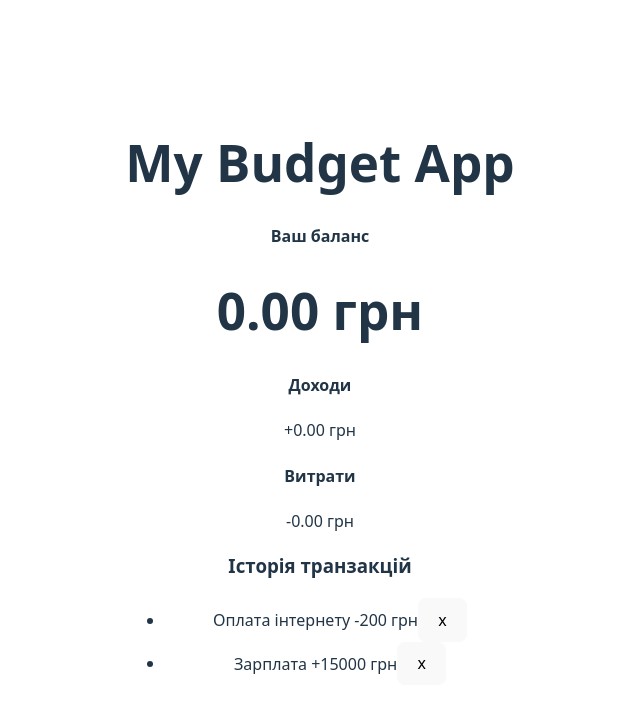
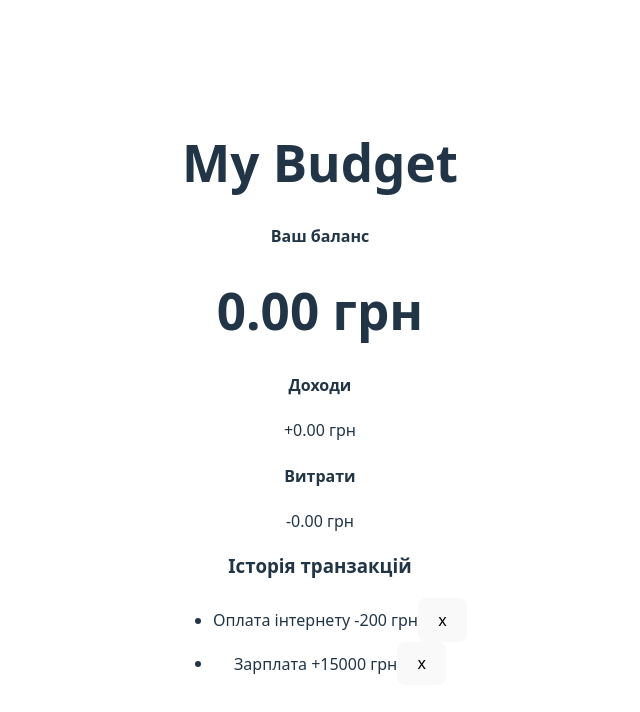
Before and after one commit to AnastasiiaYarmoliuk/expense-tracker, a React (Vite) app: page / in a window 1280 px wide. Shown: the top 712 px of the page, without its empty margins (320-960 px from the left). Built offline with nearby package versions, Linux system fonts and the light colour scheme.

Commit message:
refactor: change title in develop

```diff
--- a/src/App.jsx
+++ b/src/App.jsx
@@ -9,7 +9,7 @@ function App() {
 
   return (
     <div className="container">
-      <Header title="My Budget App"/>
+      <Header title="My Budget"/>
 
       <div className="balance-container">
         <h4>Ваш баланс</h4>
```
